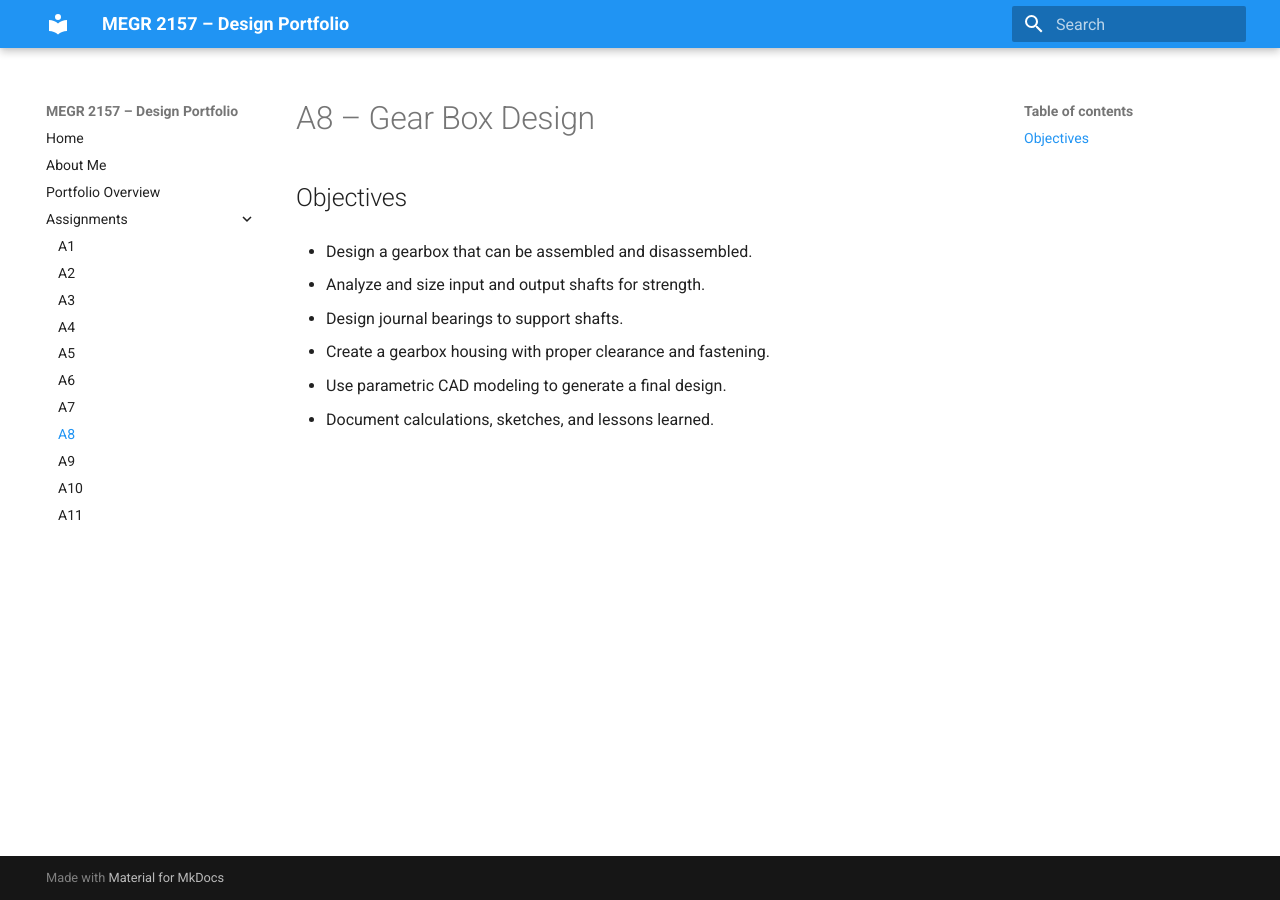
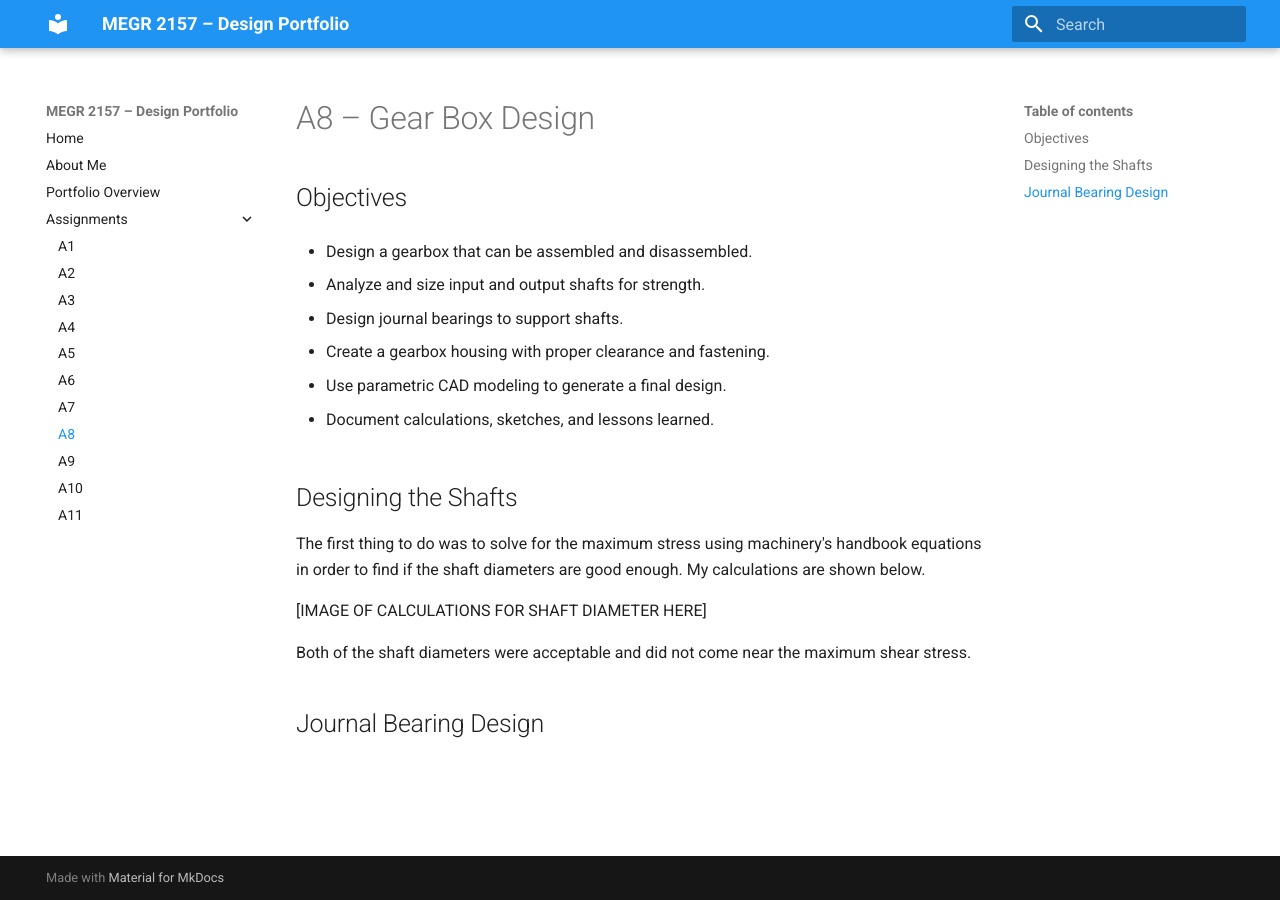
Before and after one commit to mgrego35/megr2156-portfolio, an MkDocs documentation site: the page built from docs/assignments/A08/index.md, in a window 1280 px wide. Built offline with MkDocs 1.6.1 and Material for MkDocs 9.7.7, drawn with Linux system fonts in a browser that asks for light colours.

Commit message:
Enhance index.md with design sections
Added sections on shaft design and journal bearing design with calculations.

```diff
--- a/docs/assignments/A08/index.md
+++ b/docs/assignments/A08/index.md
@@ -13,3 +13,13 @@
 - Use parametric CAD modeling to generate a final design.
 
 - Document calculations, sketches, and lessons learned.
+
+## Designing the Shafts
+
+The first thing to do was to solve for the maximum stress using machinery's handbook equations in order to find if the shaft diameters are good enough. My calculations are shown below.
+
+[IMAGE OF CALCULATIONS FOR SHAFT DIAMETER HERE]
+
+Both of the shaft diameters were acceptable and did not come near the maximum shear stress.
+
+## Journal Bearing Design
```
